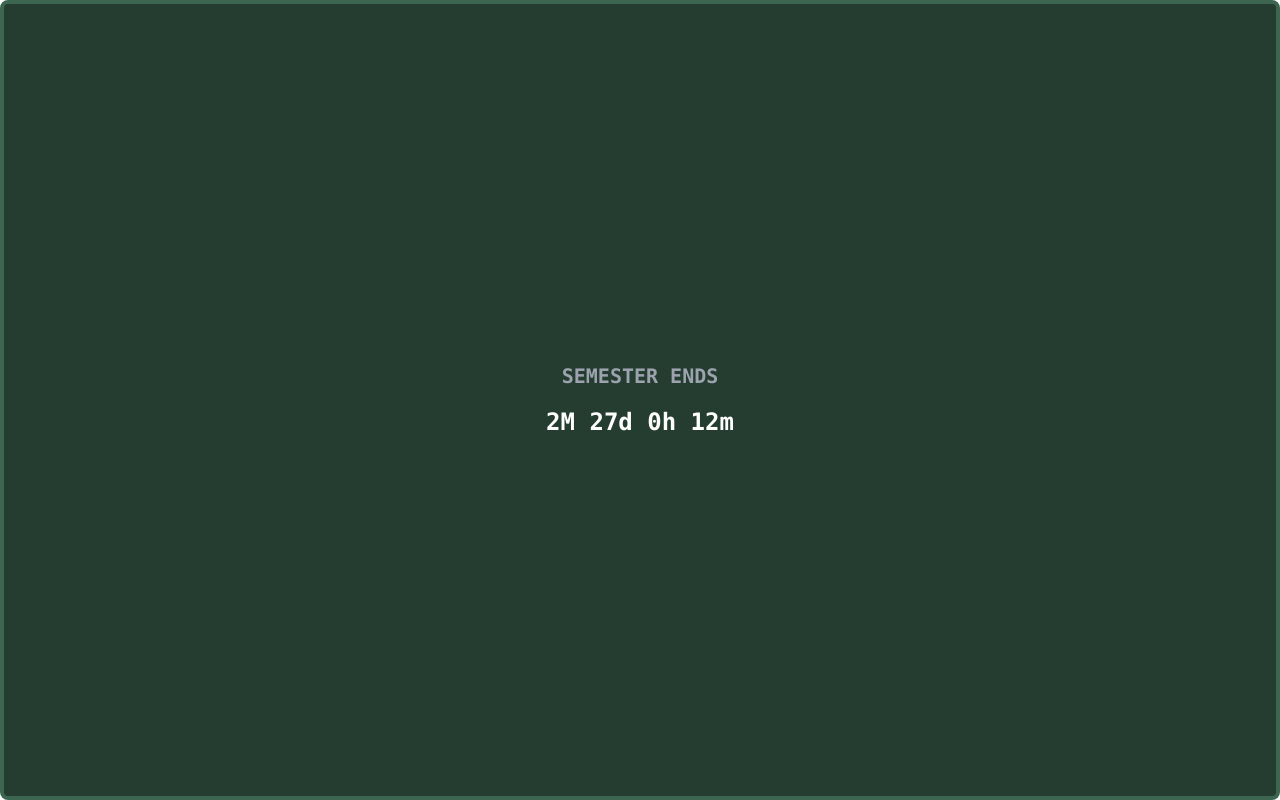
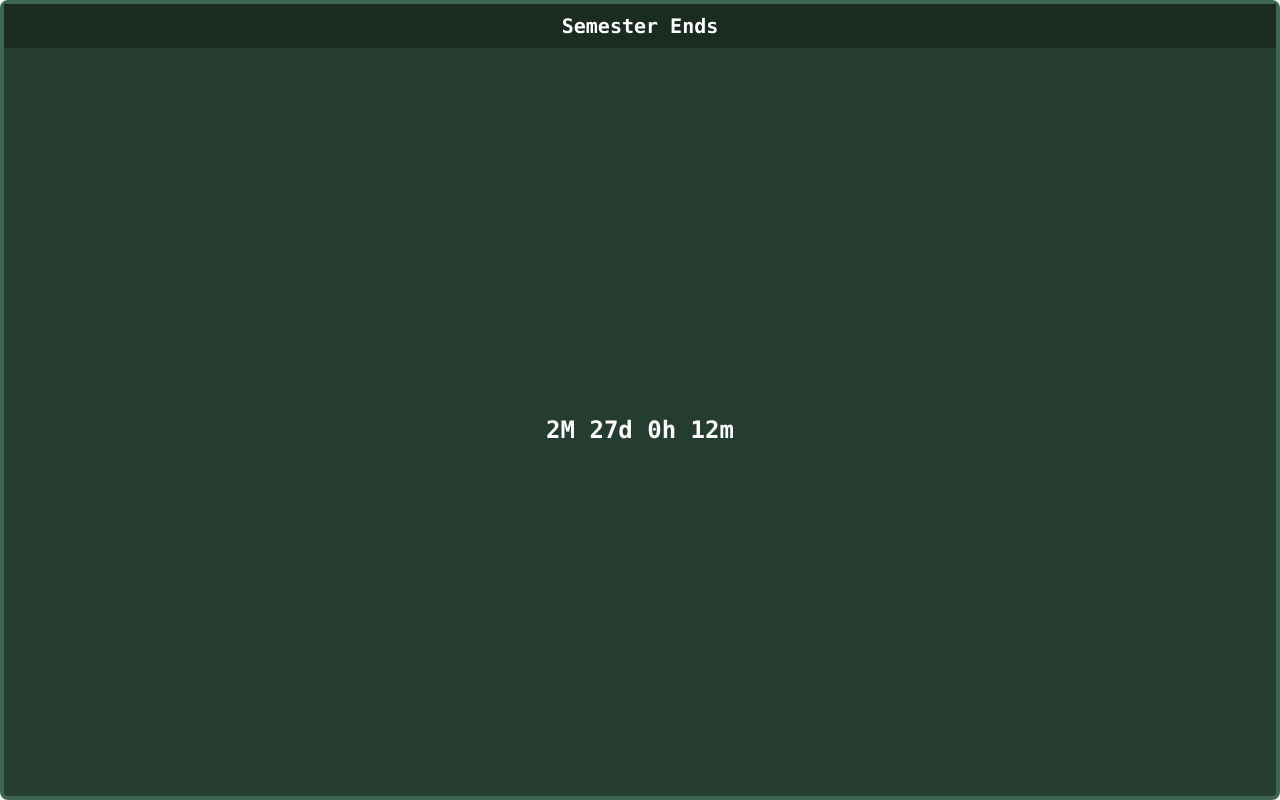
Before and after one commit to TusharW4ni/notion-widgets, a Nuxt app: page /event-countdown in a window 1280 px wide. Built offline with nearby package versions, Linux system fonts and the light colour scheme.

Commit message:
event name at top | changed countdown styling

```diff
--- a/pages/event-countdown/index.vue
+++ b/pages/event-countdown/index.vue
@@ -32,12 +32,14 @@ onMounted(() => {
 <template>
   <div class="flex h-screen">
     <div
-      class="flex w-screen h-screen rounded-lg border-4 border-[#3c6650] bg-[#243d30]"
+      class="flex flex-col w-screen h-screen rounded-lg border-4 border-[#3c6650] bg-[#243d30]"
     >
-      <div class="flex flex-col justify-center items-center w-full">
-        <div class="uppercase text-xl font-mono font-bold text-gray-400">
-          Semester Ends
-        </div>
+      <div
+        class="flex p-2 justify-center text-xl font-mono font-bold text-white bg-[#1a2b22]"
+      >
+        Semester Ends
+      </div>
+      <div class="flex flex-col justify-center items-center w-full h-full">
         <div class="text-2xl font-mono font-bold text-white mt-4">
           {{ timer }}
         </div>
```
